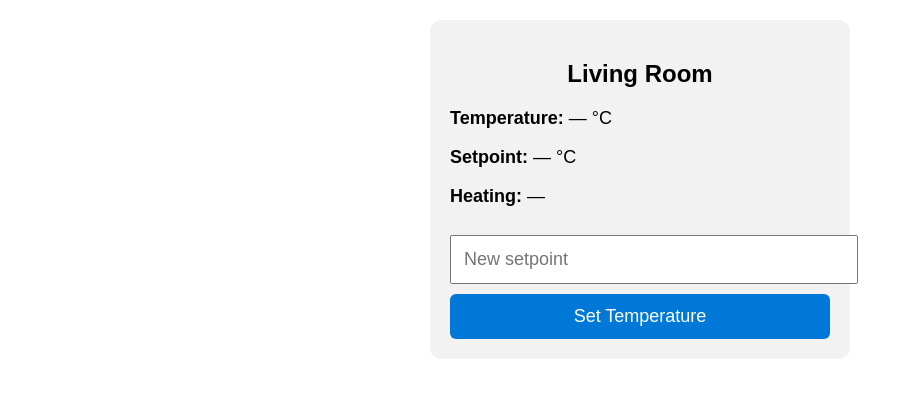
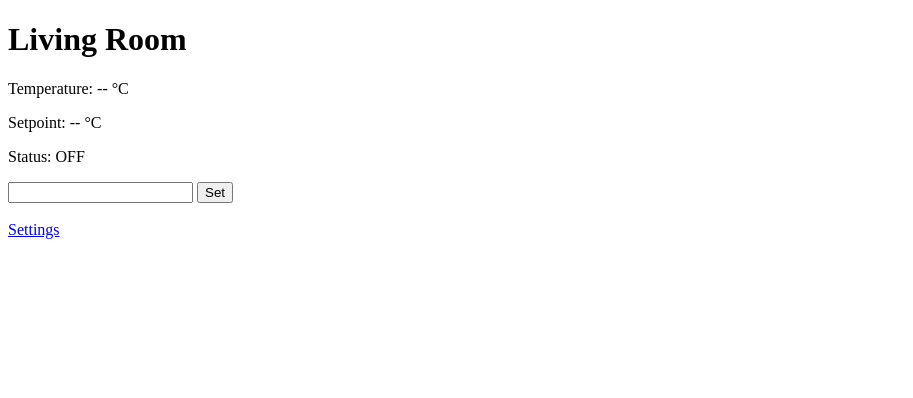
Before and after one commit to adarcie/CustomSmartThermostat, a Flask app: page / in a window 1280 px wide. Shown: the top 398 px of the page, without its empty margins (0-913 px from the left). Run offline with Flask 3, Linux system fonts and the light colour scheme.

Commit message:
finally a working integration, though very plain and limited in scope

```diff
--- a/app.py
+++ b/app.py
@@ -1,29 +1,33 @@
-from flask import Flask, render_template, request, redirect, url_for
-from mqtt_bridge import MqttBridge, thermostat_state
+from flask import Flask, render_template, request, redirect, jsonify
+from mqtt_bridge import MqttBridge
 
 app = Flask(__name__)
-
-# Start MQTT bridge immediately
 mqtt = MqttBridge()
 
+@app.route("/")
+def index():
+    return render_template("index.html")
 
-@app.route("/", methods=["GET", "POST"])
-def index():
+@app.route("/api/state")
+def api_state():
+    return jsonify(mqtt.get_state())
+
+@app.route("/setpoint", methods=["POST"])
+def set_setpoint():
+    mqtt.publish_setpoint(float(request.form["setpoint"]))
+    return redirect("/")
+
+@app.route("/settings", methods=["GET", "POST"])
+def settings():
     if request.method == "POST":
-        try:
-            new_setpoint = float(request.form["setpoint"])
-            mqtt.publish_setpoint(new_setpoint)
-        except ValueError:
-            pass
+        mqtt.publish_settings({
+            "hysteresis": float(request.form["hysteresis"]),
+            "steps_on": int(request.form["steps_on"]),
+            "steps_off": int(request.form["steps_off"])
+        })
+        return redirect("/settings")
 
-        return redirect(url_for("index"))
-
-    return render_template(
-        "index.html",
-        thermostat=thermostat_state
-    )
-
+    return render_template("settings.html")
 
 if __name__ == "__main__":
-    # Accessible from phone on same network
-    app.run(host="0.0.0.0", port=5000, debug=True)
+    app.run(host="0.0.0.0", port=5000)
--- a/mqtt_bridge.py
+++ b/mqtt_bridge.py
@@ -1,52 +1,35 @@
 import json
-import threading
 import paho.mqtt.client as mqtt
 
-BROKER_IP = "192.168.4.26"   # <-- PI IP
-BROKER_PORT = 1883
+BROKER_IP = "192.168.4.26"
 THERMO_ID = "livingroom"
-
-# Single source of truth for Flask
-thermostat_state = {
-    "temperature": None,
-    "setpoint": None,
-    "heating": None
-}
-
 
 class MqttBridge:
     def __init__(self):
+        self.state = {
+            "temperature": None,
+            "setpoint": None,
+            "heating": False
+        }
+
         self.client = mqtt.Client(client_id="flask-dashboard")
-
         self.client.on_connect = self.on_connect
         self.client.on_message = self.on_message
-
-        self.client.connect(BROKER_IP, BROKER_PORT, 60)
-
-        thread = threading.Thread(
-            target=self.client.loop_forever,
-            daemon=True
-        )
-        thread.start()
+        self.client.connect(BROKER_IP, 1883, 60)
+        self.client.loop_start()
 
     def on_connect(self, client, userdata, flags, rc):
         print("Flask connected to MQTT, rc =", rc)
-        client.subscribe(f"thermostat/{THERMO_ID}/#", qos=1)
+        client.subscribe(f"thermostat/{THERMO_ID}/#")
 
     def on_message(self, client, userdata, msg):
-        global thermostat_state
+        if msg.topic.endswith("/temperature"):
+            self.state["temperature"] = json.loads(msg.payload)["temperature"]
 
-        topic = msg.topic
-        payload = msg.payload.decode()
-
-        if topic == f"thermostat/{THERMO_ID}/temperature":
-            data = json.loads(payload)
-            thermostat_state["temperature"] = data["temperature"]
-
-        elif topic == f"thermostat/{THERMO_ID}/state":
-            data = json.loads(payload)
-            thermostat_state["setpoint"] = data["setpoint"]
-            thermostat_state["heating"] = data["heating"]
+        elif msg.topic.endswith("/state"):
+            data = json.loads(msg.payload)
+            self.state["setpoint"] = data["setpoint"]
+            self.state["heating"] = data["heating"]
 
     def publish_setpoint(self, value):
         self.client.publish(
@@ -55,3 +38,14 @@ class MqttBridge:
             qos=1,
             retain=True
         )
+
+    def publish_settings(self, settings):
+        self.client.publish(
+            f"thermostat/{THERMO_ID}/settings",
+            json.dumps(settings),
+            qos=1,
+            retain=True
+        )
+
+    def get_state(self):
+        return self.state
--- a/templates/index.html
+++ b/templates/index.html
@@ -1,81 +1,41 @@
 <!DOCTYPE html>
 <html>
 <head>
-    <meta name="viewport" content="width=device-width, initial-scale=1">
-    <title>Living Room Thermostat</title>
+  <title>Thermostat</title>
+</head>
+<body>
+<h1>Living Room</h1>
 
-    <style>
-        body {
-            font-family: Arial, sans-serif;
-            max-width: 420px;
-            margin: auto;
-            padding: 20px;
-        }
+<p>Temperature: <span id="temp">--</span> °C</p>
+<p>Setpoint: <span id="setpoint">--</span> °C</p>
+<p>Status: <span id="heating">--</span></p>
 
-        .card {
-            background: #f2f2f2;
-            padding: 20px;
-            border-radius: 12px;
-        }
+<form action="/setpoint" method="post">
+  <input type="number" name="setpoint" step="0.5">
+  <button type="submit">Set</button>
+</form>
 
-        h2 {
-            text-align: center;
-        }
+<br>
+<a href="/settings">Settings</a>
 
-        p {
-            font-size: 18px;
-        }
+<script>
+async function refresh() {
+  const res = await fetch("/api/state");
+  const data = await res.json();
 
-        input, button {
-            width: 100%;
-            padding: 12px;
-            font-size: 18px;
-            margin-top: 10px;
-        }
+  if (data.temperature !== null) {
+    document.getElementById("temp").innerText = data.temperature;
+  }
+  if (data.setpoint !== null) {
+    document.getElementById("setpoint").innerText = data.setpoint;
+  }
+  document.getElementById("heating").innerText =
+    data.heating ? "ON" : "OFF";
+}
 
-        button {
-            background-color: #0078d7;
-            color: white;
-            border: none;
-            border-radius: 6px;
-        }
-    </style>
-</head>
-
-<body>
-
-<div class="card">
-    <h2>Living Room</h2>
-
-    <p><strong>Temperature:</strong>
-        {{ thermostat.temperature if thermostat.temperature is not none else "—" }} °C
-    </p>
-
-    <p><strong>Setpoint:</strong>
-        {{ thermostat.setpoint if thermostat.setpoint is not none else "—" }} °C
-    </p>
-
-    <p><strong>Heating:</strong>
-        {% if thermostat.heating is none %}
-            —
-        {% elif thermostat.heating %}
-            ON
-        {% else %}
-            OFF
-        {% endif %}
-    </p>
-
-    <form method="POST">
-        <input
-            type="number"
-            step="0.5"
-            name="setpoint"
-            placeholder="New setpoint"
-            required
-        >
-        <button type="submit">Set Temperature</button>
-    </form>
-</div>
+setInterval(refresh, 2000);
+refresh();
+</script>
 
 </body>
 </html>
```
Also changed, not shown: templates/settings.html (+14 -110 lines).
